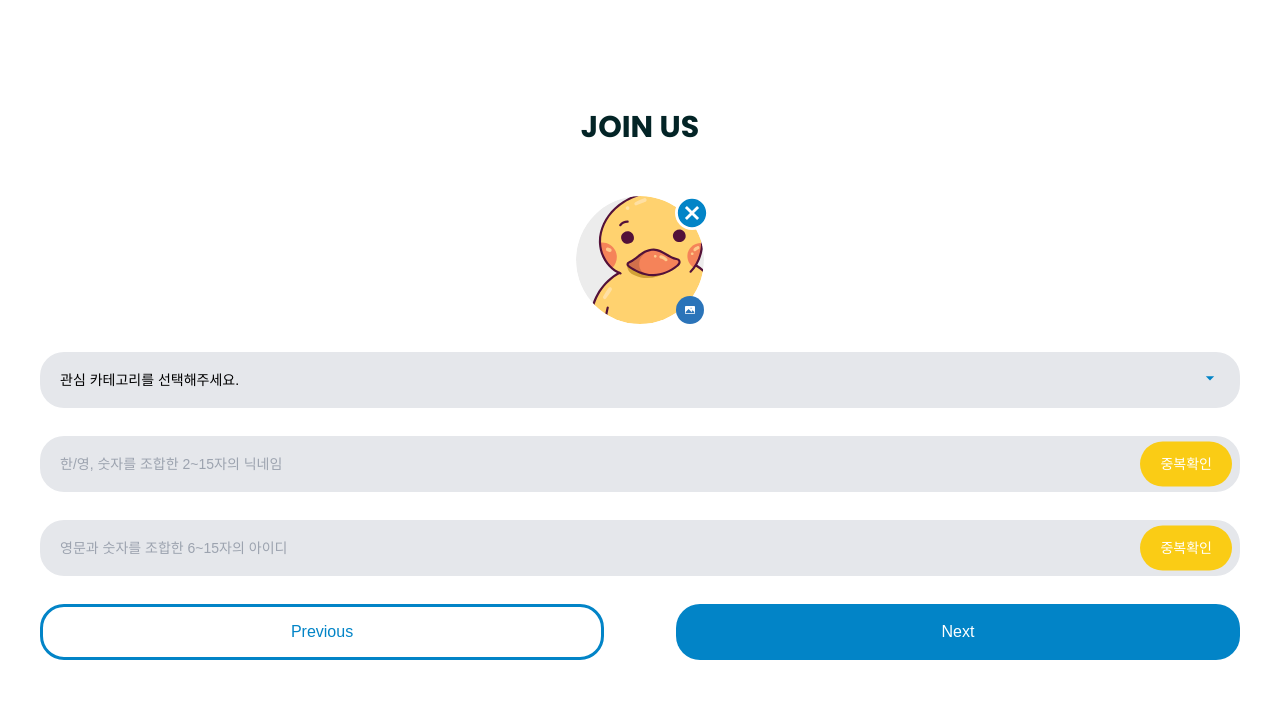
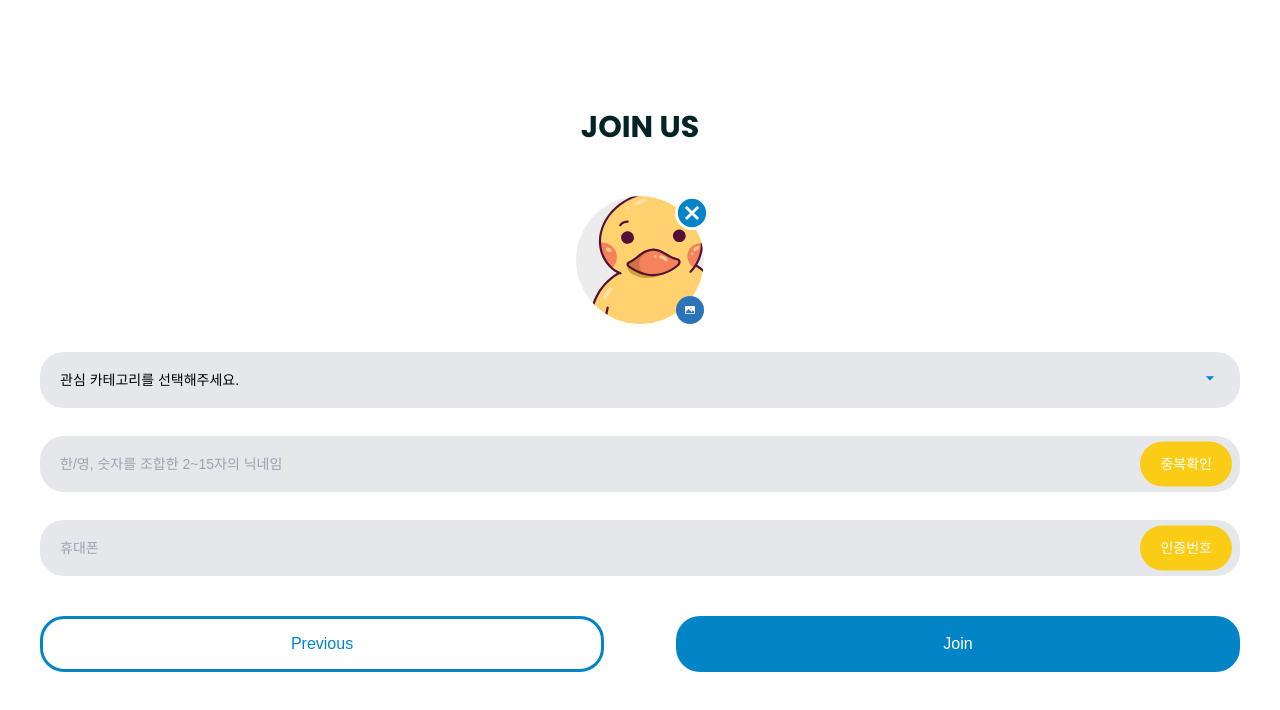
Before and after one commit to Spharos-Nu/Nu-FE, a Next.js app: page /join in a window 1280 px wide. Shown: the top 710 px of the page. Built offline with nearby package versions, Linux system fonts and the light colour scheme; no server answers; a web font is replaced by a local one.

Commit message:
Feat: 소셜 로그인용 간편 회원가입 컴포넌트 개발

```diff
--- a/src/app/(member)/join/page.tsx
+++ b/src/app/(member)/join/page.tsx
@@ -1,7 +1,7 @@
 import { redirect } from 'next/navigation'
 import { getServerSession } from 'next-auth'
 import { options } from '@/app/api/auth/[...nextauth]/options'
-import JoinForm from '@/containers/member/join/JoinForm'
+import JoinFormArea from '@/containers/member/join/JoinFormArea'
 import { poppins } from '@/styles/fonts'
 
 export default async function Join() {
@@ -18,7 +18,7 @@ export default async function Join() {
       >
         JOIN US
       </div>
-      <JoinForm />
+      <JoinFormArea />
     </>
   )
 }
--- /dev/null
+++ b/src/containers/member/join/EasyForm.tsx
@@ -0,0 +1,132 @@
+import { useRouter } from 'next/navigation'
+import NicknameInput from '@/containers/member/join/NicknameInput'
+import PhoneVerification from '@/containers/member/join/PhoneVerification'
+import ProfileImgArea from '@/containers/member/join/ProfileImgArea'
+import SelectCategory from '@/containers/member/join/SelectCategory'
+import {
+  useErrorStore,
+  useFocusStore,
+  useJoinStore,
+  useModalStore,
+} from '@/containers/member/join/store'
+import { join } from '@/utils/authApiActions'
+import { nickValidCheck } from '@/utils/joinValidateCheck'
+import { uploadProfileImage } from '@/utils/uploadImage'
+
+export default function EasyFormArea() {
+  const router = useRouter()
+  const {
+    profileImage,
+    favoriteCategory,
+    nickname,
+    userId,
+    password,
+    phoneNumber,
+
+    isValidNick,
+    isVerified,
+  } = useJoinStore()
+  const {
+    setCategoryNotSelected,
+    setNotValidNick,
+    setNotValidPhone,
+    setNotVerified,
+  } = useErrorStore()
+  const { setCurrentFocus } = useFocusStore()
+  const { setIsOpen } = useModalStore()
+
+  const validCheck = () => {
+    if (!favoriteCategory) {
+      setCategoryNotSelected(true)
+      setCurrentFocus('favoriteCategory')
+      return false
+    }
+    if (!nickname) {
+      setNotValidNick(1)
+      setCurrentFocus('nickname')
+      return false
+    }
+    if (!isValidNick) {
+      if (!nickValidCheck) {
+        setNotValidNick(1)
+      } else {
+        setNotValidNick(3)
+      }
+
+      setCurrentFocus('nickname')
+      return false
+    }
+    if (!phoneNumber) {
+      setNotValidPhone(1)
+      setCurrentFocus('phoneNumber')
+      return false
+    }
+    if (!isVerified) {
+      setNotVerified(true)
+      setCurrentFocus('phoneNumber')
+      return false
+    }
+
+    return true
+  }
+
+  const handleJoin = async () => {
+    const isValidated = validCheck()
+
+    if (!isValidated) {
+      return null
+    }
+
+    const profileImageUrl = await uploadProfileImage(profileImage)
+    const data = await join(
+      profileImageUrl,
+      favoriteCategory,
+      nickname,
+      userId,
+      password,
+      phoneNumber,
+    )
+
+    if (data.status === 201) {
+      return setIsOpen(true)
+    }
+    return null
+  }
+
+  return (
+    <div className="w-full flex-shrink-0">
+      <ProfileImgArea />
+      <SelectCategory />
+      <NicknameInput />
+      <PhoneVerification />
+      <span className="w-full flex justify-between">
+        <div
+          aria-label="이전"
+          className="w-[47%] h-14 rounded-3xl mt-3 border-[3px] border-sky-600"
+        >
+          <button
+            id="이전"
+            type="button"
+            className="w-full h-full text-sky-600"
+            onClick={() => router.back()}
+          >
+            Previous
+          </button>
+        </div>
+        <div
+          aria-label="회원가입"
+          className="w-[47%] h-14 rounded-3xl mt-3 bg-sky-600"
+        >
+          <button
+            id="회원가입"
+            type="button"
+            className="w-full h-full text-white"
+            onClick={handleJoin}
+          >
+            Join
+          </button>
+        </div>
+      </span>
+    </div>
+  )
+}
--- a/src/containers/member/join/JoinForm.tsx
+++ b/src/containers/member/join/FullForm.tsx
@@ -1,14 +1,10 @@
-'use client'
-
-import { useEffect } from 'react'
 import FirstBtnArea from '@/containers/member/join/FirstBtnArea'
 import IdInput from '@/containers/member/join/IdInput'
-import JoinSuccessModal from '@/containers/member/join/JoinSuccessModal'
 import NicknameInput from '@/containers/member/join/NicknameInput'
 import PhoneVerification from '@/containers/member/join/PhoneVerification'
 import ProfileImgArea from '@/containers/member/join/ProfileImgArea'
-import Pw2Input from '@/containers/member/join/Pwd2Input'
-import PwInput from '@/containers/member/join/PwdInput'
+import Pwd2Input from '@/containers/member/join/Pwd2Input'
+import PwdInput from '@/containers/member/join/PwdInput'
 import SecondBtnArea from '@/containers/member/join/SecondBtnArea'
 import SelectCategory from '@/containers/member/join/SelectCategory'
 import {
@@ -21,8 +17,9 @@ import {
 import DuckOne from '@/public/svgs/duck/duckOne.svg'
 import { join } from '@/utils/authApiActions'
 import { pwdValidCheck } from '@/utils/joinValidateCheck'
+import { uploadProfileImage } from '@/utils/uploadImage'
 
-export default function JoinForm() {
+export default function FullForm() {
   const {
     profileImage,
     favoriteCategory,
@@ -32,18 +29,16 @@ export default function JoinForm() {
     password2,
     phoneNumber,
     isVerified,
-    resetJoinState,
   } = useJoinStore()
   const {
     setNotValidPassword,
     setNotEqualPassword,
     setNotValidPhone,
     setNotVerified,
-    resetErrorState,
   } = useErrorStore()
-  const { currentIdx, setCurrentIdx } = usePageStore()
+  const { currentIdx } = usePageStore()
   const { setCurrentFocus } = useFocusStore()
-  const { isOpen, setIsOpen } = useModalStore()
+  const { setIsOpen } = useModalStore()
 
   const secondValidCheck = () => {
     if (!password) {
@@ -87,8 +82,9 @@ export default function JoinForm() {
       return null
     }
 
+    const profileImageUrl = await uploadProfileImage(profileImage)
     const data = await join(
-      profileImage,
+      profileImageUrl,
       favoriteCategory,
       nickname,
       userId,
@@ -97,52 +93,32 @@ export default function JoinForm() {
     )
 
     if (data.status === 201) {
-      resetErrorState()
-      resetJoinState()
       return setIsOpen(true)
     }
-
-    resetJoinState()
-    resetErrorState()
-    return setCurrentIdx(0)
+    return null
   }
 
-  useEffect(() => {
-    setCurrentIdx(currentIdx)
-    // eslint-disable-next-line react-hooks/exhaustive-deps
-  }, [currentIdx])
-
-  useEffect(() => {
-    resetJoinState()
-    resetErrorState()
-    setCurrentIdx(0)
-    // eslint-disable-next-line react-hooks/exhaustive-deps
-  }, [])
-
   return (
-    <div className="w-full h-full flex justify-center">
-      <form className="w-[calc(100%-80px)]">
+    <div className="w-full flex-shrink-0">
       {currentIdx === 0 ? (
-          <div className="w-full flex-shrink-0">
+        <>
           <ProfileImgArea />
           <SelectCategory />
           <NicknameInput />
           <IdInput />
           <FirstBtnArea />
-          </div>
+        </>
       ) : (
-          <div className="w-full flex-shrink-0">
+        <>
           <div className="flex justify-center items-center">
             <DuckOne />
           </div>
-            <PwInput />
-            <Pw2Input />
+          <PwdInput />
+          <Pwd2Input />
           <PhoneVerification />
           <SecondBtnArea onFormValidate={handleJoin} />
-          </div>
+        </>
       )}
-      </form>
-      {isOpen && <JoinSuccessModal />}
     </div>
   )
 }
--- /dev/null
+++ b/src/containers/member/join/JoinFormArea.tsx
@@ -0,0 +1,37 @@
+'use client'
+
+import { useSearchParams } from 'next/navigation'
+import { useEffect } from 'react'
+import EasyForm from '@/containers/member/join/EasyForm'
+import FullForm from '@/containers/member/join/FullForm'
+import JoinSuccessModal from '@/containers/member/join/JoinSuccessModal'
+import {
+  useErrorStore,
+  useJoinStore,
+  useModalStore,
+  usePageStore,
+} from '@/containers/member/join/store'
+
+export default function JoinForm() {
+  const params = useSearchParams()
+  const { resetJoinState } = useJoinStore()
+  const { resetErrorState } = useErrorStore()
+  const { setCurrentIdx } = usePageStore()
+  const { isOpen } = useModalStore()
+
+  useEffect(() => {
+    resetJoinState()
+    resetErrorState()
+    setCurrentIdx(0)
+    // eslint-disable-next-line react-hooks/exhaustive-deps
+  }, [])
+
+  return (
+    <div className="w-full h-full flex justify-center">
+      <form className="w-[calc(100%-80px)]">
+        {params ? <EasyForm /> : <FullForm />}
+      </form>
+      {isOpen && <JoinSuccessModal />}
+    </div>
+  )
+}
--- a/src/containers/member/join/NicknameInput.tsx
+++ b/src/containers/member/join/NicknameInput.tsx
@@ -1,3 +1,4 @@
+import { useSearchParams } from 'next/navigation'
 import { useEffect, useRef } from 'react'
 import { TiDelete } from 'react-icons/ti'
 import {
@@ -9,6 +10,7 @@ import {
 import { nickValidCheck, duplicationCheckNick } from '@/utils/joinValidateCheck'
 
 export default function NicknameInput() {
+  const params = useSearchParams()
   const { nickname, setNickname, isValidNick, setIsValidNick } = useJoinStore()
   const { notValidNick, setNotValidNick } = useErrorStore()
   const { setCurrentIdx } = usePageStore()
@@ -47,7 +49,9 @@ export default function NicknameInput() {
 
   useEffect(() => {
     if (currentFocus === 'nickname') {
-      setCurrentIdx(0)
+      if (!params) {
+        setCurrentIdx(0)
+      }
       setNotValidNick(1)
       nicknameInputRef.current?.focus()
     }
--- a/src/containers/member/join/SelectCategory.tsx
+++ b/src/containers/member/join/SelectCategory.tsx
@@ -1,3 +1,4 @@
+import { useSearchParams } from 'next/navigation'
 import { useEffect, useRef, useState } from 'react'
 import { MdArrowDropDown } from 'react-icons/md'
 import {
@@ -8,10 +9,11 @@ import {
 } from '@/containers/member/join/store'
 
 export default function SelectCategory() {
+  const params = useSearchParams()
   const { favoriteCategory, setFavoriteCategory } = useJoinStore()
   const { categoryNotSelected, setCategoryNotSelected } = useErrorStore()
   const { setCurrentIdx } = usePageStore()
-  const { currentFocus, setCurrentFocus } = useFocusStore()
+  const { currentFocus } = useFocusStore()
   const [isDropdownOpen, setIsDropdownOpen] = useState<boolean>(false)
   const categoryRef = useRef<HTMLDivElement>(null)
 
@@ -21,9 +23,10 @@ export default function SelectCategory() {
 
   useEffect(() => {
     if (currentFocus === 'favoriteCategory') {
-      setCurrentIdx(0)
+      if (!params) {
+        setCurrentIdx(0)
+      }
       categoryRef.current?.focus()
-      setCurrentFocus('')
     }
     // eslint-disable-next-line react-hooks/exhaustive-deps
   }, [currentFocus])
--- a/src/containers/member/join/store.ts
+++ b/src/containers/member/join/store.ts
@@ -1,7 +1,7 @@
 import { create } from 'zustand'
 
 interface JoinState {
-  profileImage: string
+  profileImage: File | null
   favoriteCategory: string
   nickname: string
   userId: string
@@ -16,7 +16,7 @@ interface JoinState {
 
   isVerified: boolean
 
-  setProfileImage: (profileImage: string) => void
+  setProfileImage: (profileImage: File | null) => void
   setFavoriteCategory: (category: string) => void
   setNickname: (nickname: string) => void
   setUserId: (userId: string) => void
@@ -107,7 +107,7 @@ interface VerificationState {
 }
 
 export const useJoinStore = create<JoinState>((set) => ({
-  profileImage: '',
+  profileImage: null,
   favoriteCategory: '',
   nickname: '',
   userId: '',
@@ -139,7 +139,7 @@ export const useJoinStore = create<JoinState>((set) => ({
 
   resetJoinState: () =>
     set({
-      profileImage: '',
+      profileImage: null,
       favoriteCategory: '',
       nickname: '',
       userId: '',
```
Also changed, not shown: src/containers/member/join/ProfileImgArea.tsx (+14 -16 lines). Lines whose indentation alone changed are shown as unchanged.
